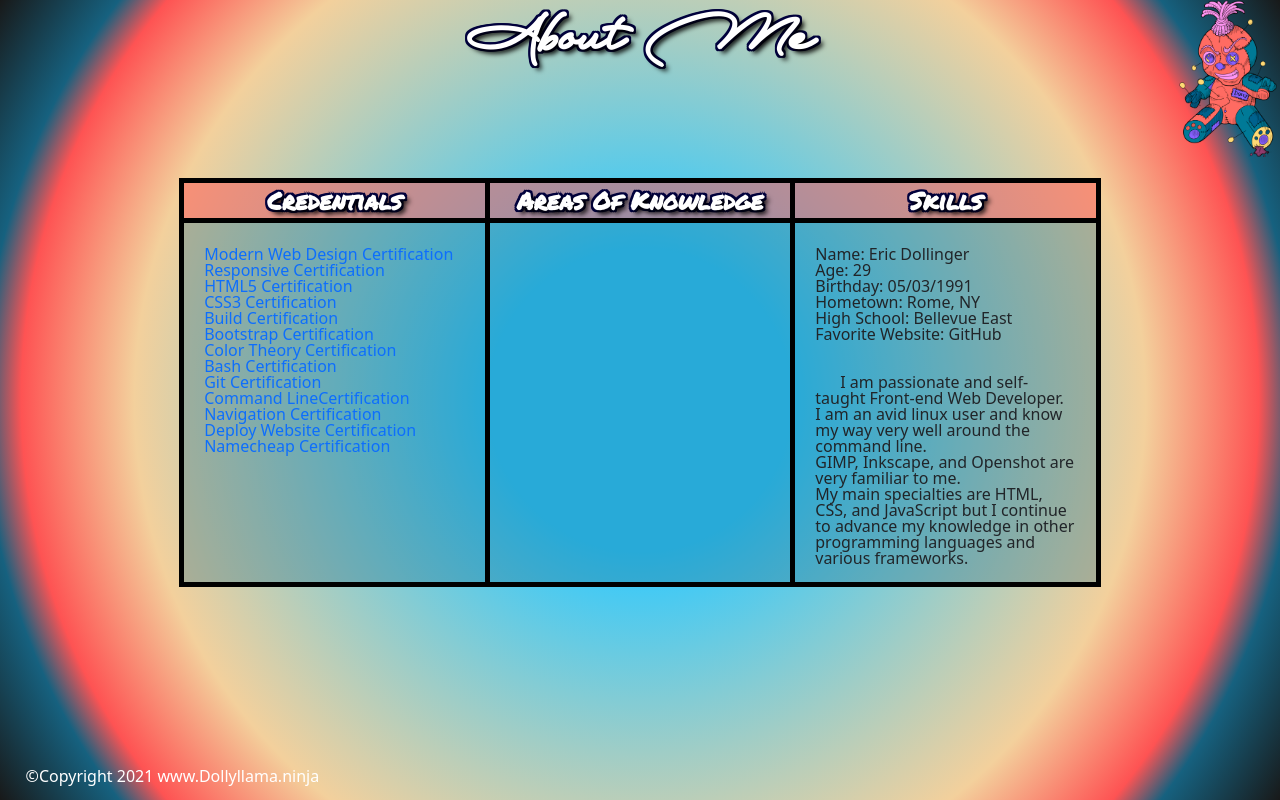
After one commit to edolly2/Portfolio2, a PHP site: page /biocard.html in a window 1280 px wide. The commit adds this page. Run offline with PHP 8.4, Linux system fonts and the light colour scheme; some web fonts are replaced.

Commit message:
"New bio page"

```diff
--- a/Portfolio2.css
+++ b/Portfolio2.css
@@ -32,7 +32,7 @@ body {
     grid-template-columns: 0.4fr 2fr;
     grid-template-rows: 0.3fr 1.1fr 0.1fr;
     gap: 0px 0px;
-    grid-template-areas: "header header" "nav main" "footer footer";
+    grid-template-areas: "header header""main main""footer footer";
 }
 
 .grid-head {
--- /dev/null
+++ b/biocard.css
@@ -0,0 +1,49 @@
+body {
+    line-height: 1em;
+}
+
+table,
+th,
+tr,
+td {
+    border: 5px solid black;
+    border-collapse: collapse;
+}
+
+th {
+    background-color: rgba(254, 83, 83, 0.5);
+    width: 27%;
+    text-align: center;
+}
+
+td {
+    background-color: rgba(22, 97, 127, 0.3);
+    vertical-align: baseline;
+}
+
+table {
+    width: 80%;
+    margin: auto;
+    position: relative;
+    top: -10%;
+}
+
+p,
+ul {
+    font-size: 1em;
+    padding: 0px 20px;
+}
+
+a {
+    text-decoration: none;
+}
+
+th {
+    font-family: 'Permanent Marker';
+    color: #FFFFFF;
+    text-shadow: 4px 4px 5px black, 2px 2px 0 rgb(0, 1, 61), 2px -2px 0 rgb(0, 1, 61), -2px 2px 0 rgb(0, 1, 61), -2px -2px 0 rgb(0, 1, 61), 2px 0px 0 rgb(0, 1, 61), 0px 2px 0 rgb(0, 1, 61), -2px 0px 0 rgb(0, 1, 61), 0px -2px 0 rgb(0, 1, 61);
+    font-size: 1.5em;
+    font-weight: bold;
+    height: 40px;
+    vertical-align: middle;
+}
--- /dev/null
+++ b/biocard.html
@@ -0,0 +1,118 @@
+<!DOCTYPE html>
+<html lang="en">
+
+<head>
+
+    <meta charset="UTF-8">
+    <meta name="viewport" content="width=device-width,initial-scale=1,maximum-scale=1,user-scalable=no">
+    <meta http-equiv="X-UA-Compatible" content="IE=edge">
+    <meta name="HandheldFriendly" content="true">
+    <link rel="stylesheet" href="RESET.css">
+    <link rel="stylesheet" href="typography.css">
+    <link rel="stylesheet" href="all.css">
+    <link rel="preconnect" href="https://fonts.gstatic.com">
+    <link href="https://fonts.googleapis.com/css2?family=Permanent+Marker&display=swap" rel="stylesheet">
+    <link href="https://cdn.jsdelivr.net/npm/bootstrap@5.0.0-beta1/dist/css/bootstrap.min.css" rel="stylesheet" integrity="sha384-giJF6kkoqNQ00vy+HMDP7azOuL0xtbfIcaT9wjKHr8RbDVddVHyTfAAsrekwKmP1" crossorigin="anonymous">
+    <link rel="stylesheet" href="Portfolio2.css">
+    <link rel="stylesheet" href="port_about.css">
+    <link rel="stylesheet" href="biocard.css">
+    <title>Document</title>
+</head>
+
+
+<body class="grid-container">
+
+    <header class="grid-head">
+        <span style="font-size:25px;cursor:pointer" onclick="openNav()"><i
+                class="fas fa-angle-double-right fa-4x"></i></span>
+        <h1 class="about-head">About Me</h1>
+    </header>
+    <aside>
+        <nav id="myNav" class="nav">
+            <a href="javascript:void(0)" class="closebtn" onclick="closeNav()">&times;</a>
+            <a href="Portfolio2.html" id="home">HOME</a>
+            <a href="port_about.html" id="about">ABOUT</a>
+            <a href="port_projects.html" id="projects">PROJECTS</a>
+            <a href="port_contact.html" id="contact">CONTACT</a>
+        </nav>
+    </aside>
+    <main class="main main-about" id="main">
+
+        <table>
+            <thead>
+                <tr>
+                    <th>Credentials</th>
+                    <th>Areas Of Knowledge</th>
+                    <th>Skills</th>
+                </tr>
+            </thead>
+            <tbody>
+                <tr>
+                    <td>
+                        <ul>
+                            <li><a href="modernweb.pdf">Modern Web Design Certification</a></li>
+                            <li><a href="response.pdf">Responsive Certification</a></li>
+                            <li><a href="html.pdf">HTML5 Certification</a></li>
+                            <li><a href="css.pdf">CSS3 Certification</a></li>
+                            <li><a href="build.pdf">Build Certification</a></li>
+                            <li><a href="bootstrap.pdf">Bootstrap Certification</a></li>
+                            <li><a href="color.pdf">Color Theory Certification</a></li>
+                            <li><a href="bash.pdf">Bash Certification</a></li>
+                            <li><a href="git.pdf">Git Certification</a></li>
+                            <li><a href="line.pdf">Command LineCertification</a></li>
+                            <li><a href="nav.pdf">Navigation Certification</a></li>
+                            <li><a href="deploy.pdf">Deploy Website Certification</a></li>
+                            <li><a href="name.pdf">Namecheap Certification</a></li>
+                        </ul>
+                    </td>
+                    <td>
+                        <i class="fab-info fab fa-github-alt fa-2x" title="GitHub"></i>
+                        <i class="fab-info fab fa-git-square fa-2x" title="Git"></i>
+                        <i class="fab-info fab fa-css3-alt fa-2x" title="CSS3"></i>
+                        <i class="fab-info fab fa-bootstrap fa-2x" title="Bootstrap"></i>
+                        <i class="fab-info fab fa-linux fa-2x" title="Linux"></i>
+                        <i class="fab-info fab fa-python fa-2x" title="Python2/3"></i>
+                        <i class="fab-info fab fa-html5 fa-2x" title="HTML5"></i>
+                        <i class="fab-info fab fa-js-square fa-2x" title="JavaScript"></i>
+                        <i class="fab-info fab fa-node-js fa-2x" title="NodeJS"></i>
+                        <i class="fab-info fab fa-sass fa-2x" title="SASS"></i>
+                    </td>
+                    <td>
+
+                        <p>Name: Eric Dollinger<br /> Age: 29<br /> Birthday: 05/03/1991<br /> Hometown: Rome, NY<br /> High School: Bellevue East<br /> Favorite Website: GitHub</p><br />
+                        <p style="text-indent: 25px;">I am passionate and self-taught Front-end Web Developer.<br /> I am an avid linux user and know my way very well around the command line.<br /> GIMP, Inkscape, and Openshot are very familiar to me.<br /> My main specialties are
+                            HTML, CSS, and JavaScript but I continue to advance my knowledge in other programming languages and various frameworks.</p>
+                    </td>
+                </tr>
+            </tbody>
+        </table>
+    </main>
+    <footer class="foot">
+        <p id="copy">&#169;Copyright 2021 www.Dollyllama.ninja</p>
+        <div class="social">
+            <a href="https://www.facebook.com/dev.dollinger" alt="My Facebook Page" target="_blank"><i
+                    class="fab fa-facebook-square fa-5x"></i></a>
+            <a href="https://github.com/edolly2" alt="My GitHub Page" target="_blank"><i
+                    class="fab fa-github-square fa-5x"></i></a>
+            <a href="https://stackexchange.com/users/20534397/edolly2" alt="My Stack Overflow Page" target="_blank"><i
+                    class="fab fa-stack-overflow fa-5x"></i></a>
+            <a href="https://twitter.com/DevDollinger" alt="My Twitter Page" target="_blank"><i
+                    class="fab fa-twitter-square fa-5x"></i></a>
+            <a href="https://www.linkedin.com/in/eric-dollinger-967876202/" alt="My Linkedin Page" target="_blank"><i
+                    class="fab fa-linkedin fa-5x"></i></a>
+        </div>
+    </footer>
+    <script>
+        function openNav() {
+            document.getElementById("myNav").style.width = "250px";
+            document.getElementById("main").style.marginLeft = "320px";
+        }
+
+        function closeNav() {
+            document.getElementById("myNav").style.width = "0";
+            document.getElementById("main").style.marginLeft = "0";
+        }
+    </script>
+</body>
+
+</html>
```
Also changed, not shown: Portfolio2.html (+14 -12 lines).
